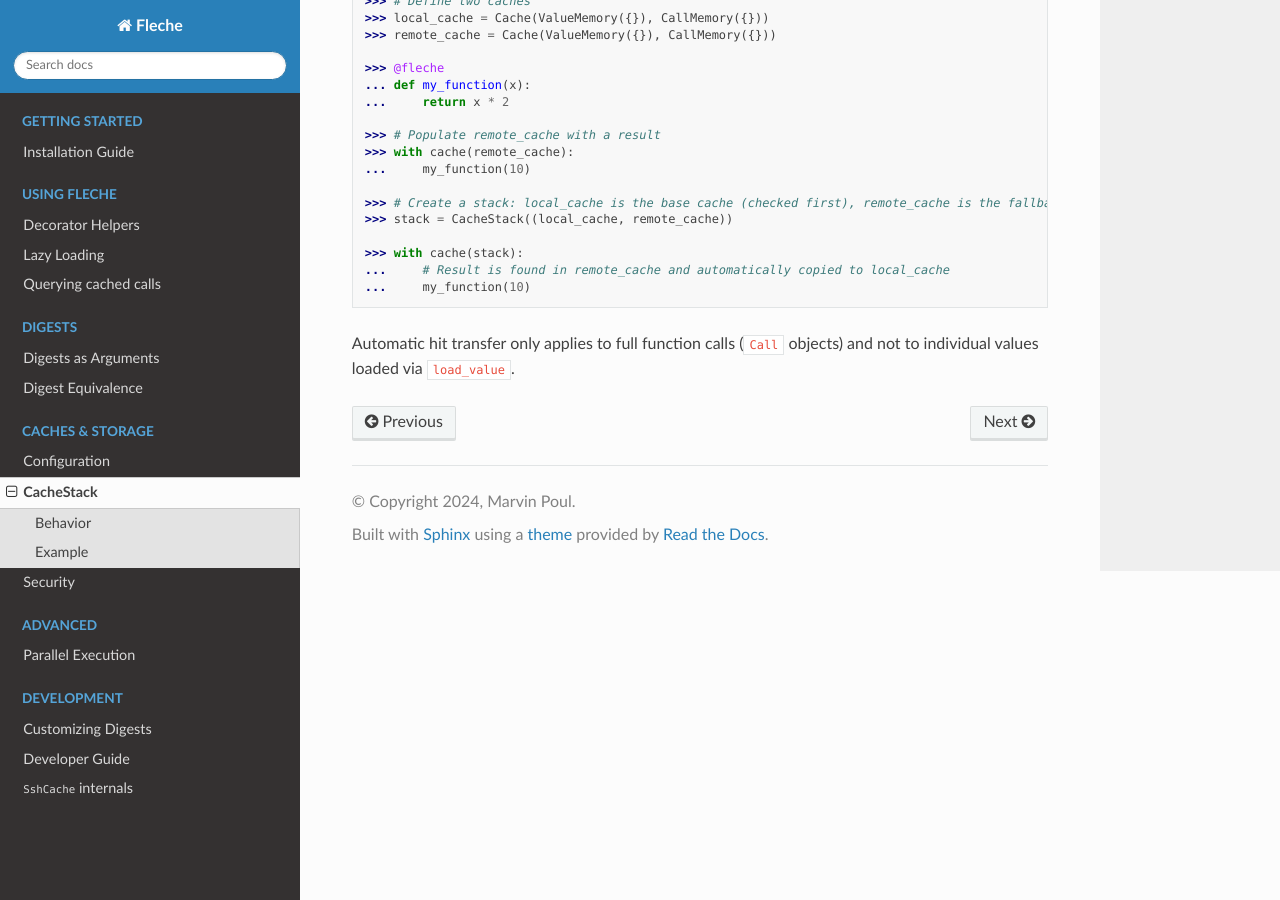
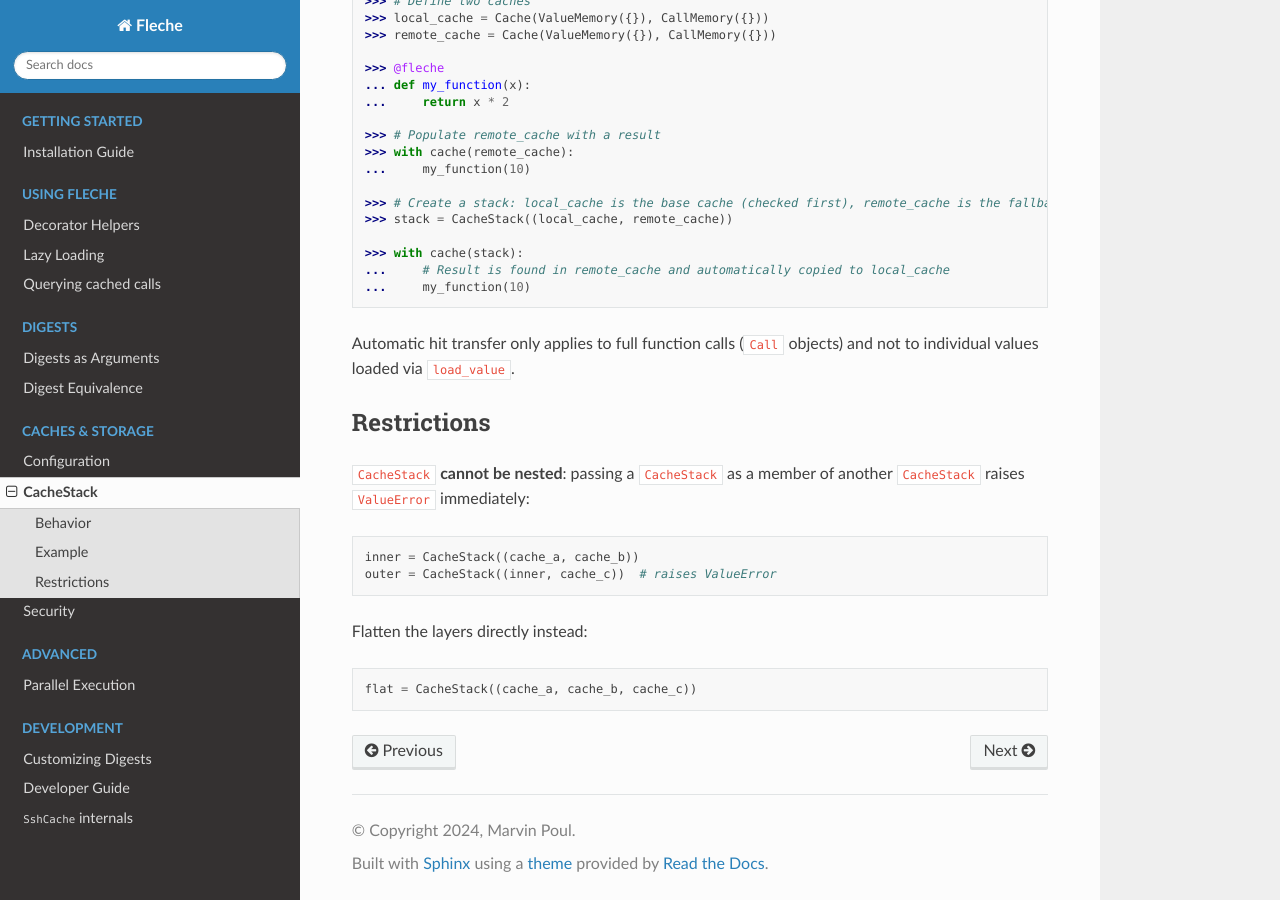
Before and after one commit to pmrv/fleche, a Sphinx documentation site: the page built from docs/storage/cache_stack.rst, in a window 1280 px wide and 900 px high, scrolled down 624 px. Built offline with Sphinx 7.4.7 and the Read the Docs theme 3.1.0, drawn with Linux system fonts in a browser that asks for light colours; pages that are not in the unit, such as notebooks, are missing from menus.

Commit message:
docs: document CacheStack nesting restriction
CacheStack.__post_init__ raises ValueError if any member is itself a
CacheStack, but this constraint was not mentioned in the documentation.
Users who attempt to compose stacks by nesting them would see an
opaque ValueError with no guidance.

Add a "Restrictions" section to cache_stack.rst explaining the
constraint and the correct pattern (flatten all layers into one stack).

Co-Authored-By: Claude <noreply@anthropic.com>

```diff
--- a/docs/storage/cache_stack.rst
+++ b/docs/storage/cache_stack.rst
@@ -41,3 +41,16 @@ Example
     ...     my_function(10)
 
 Automatic hit transfer only applies to full function calls (``Call`` objects) and not to individual values loaded via ``load_value``.
+
+Restrictions
+------------
+
+``CacheStack`` **cannot be nested**: passing a ``CacheStack`` as a member of
+another ``CacheStack`` raises ``ValueError`` immediately::
+
+   inner = CacheStack((cache_a, cache_b))
+   outer = CacheStack((inner, cache_c))  # raises ValueError
+
+Flatten the layers directly instead::
+
+   flat = CacheStack((cache_a, cache_b, cache_c))
```
